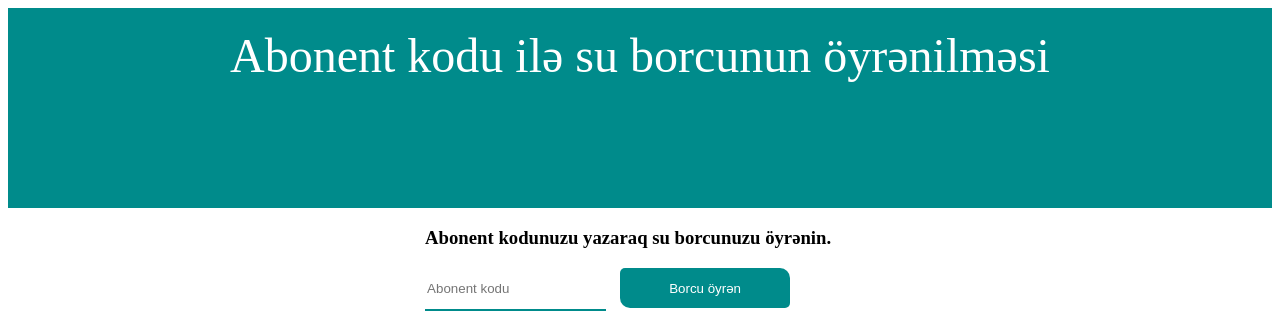
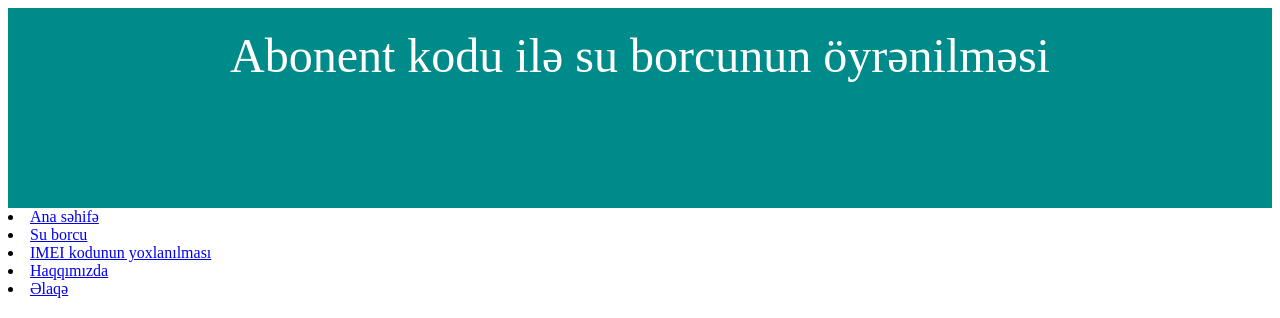
Before and after one commit to Kenan7/waterdebt-flask.herokuapp.com, a Flask app: page / in a window 1280 px wide. Shown: the top 318 px of the page. Run offline with Flask 2, Linux system fonts and the light colour scheme.

Commit message:
Update index.html

```diff
--- a/templates/index.html
+++ b/templates/index.html
@@ -10,6 +10,15 @@
 	<header>
 		<p style="padding-top: 20px;" id="p">Abonent kodu ilə su borcunun öyrənilməsi</p>
 	</header>
+
+	<nav>
+		<li><a href="#">Ana səhifə</a></li>
+		<li><a href="#">Su borcu</a></li>
+		<li><a href="#">IMEI kodunun yoxlanılması</a></li>
+		<li><a href="#">Haqqımızda</a></li>
+		<li><a href="#">Əlaqə</a></li>
+	</nav>
+
 		<div class="g-l">
 			<div class="form">
 				<h3>Abonent kodunuzu yazaraq su borcunuzu öyrənin.</h3>
```
